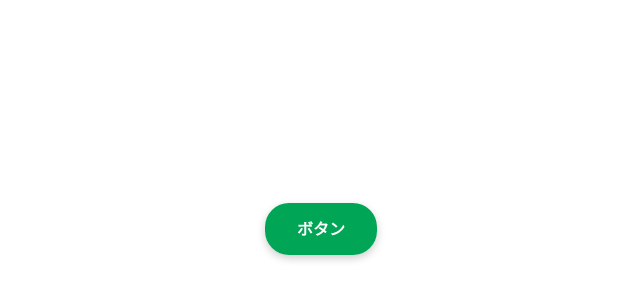
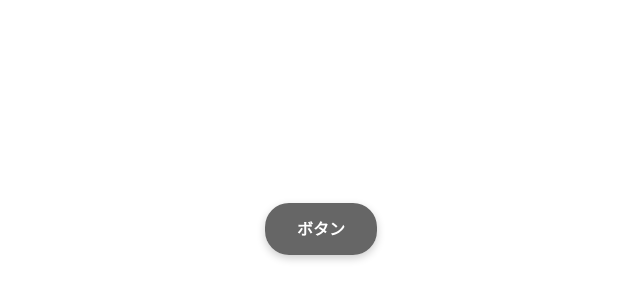
Before and after one commit to nakazawaken1/nuxt_in_docker, a Nuxt app: page / in a window 1280 px wide. Shown: the part 172-472 px from the top of the page, without its empty margins (319-959 px from the left). Built offline with nearby package versions, Linux system fonts and the light colour scheme.

Commit message:
色を指定できるようにする

```diff
--- a/components/MyButton.vue
+++ b/components/MyButton.vue
@@ -1,14 +1,27 @@
 <template>
-  <a class="MyButton">ボタン</a>
+  <a class="MyButton" :style="{'background-color': back_color, color: fore_color}">ボタン</a>
 </template>
+
+<script>
+export default {
+  props: {
+    back_color: {
+      type: String,
+      default: "#00a656"
+    },
+    fore_color: {
+      type: String,
+      default: "#ffffff"
+    }
+  }
+};
+</script>
 
 <style>
 .MyButton {
-  background-color: #00a656;
   border-radius: 1.5em;
   box-shadow: 0 0.2em 0.5em rgba(0, 0, 0, 0.2);
   padding: 1em 2em;
-  color: #ffffff;
   font-weight: bold;
   text-decoration: none;
 }
--- a/pages/index.vue
+++ b/pages/index.vue
@@ -1,7 +1,7 @@
 <template>
   <div class="container">
     <div>
-      <MyButton />
+      <MyButton back_color="#666666"/>
     </div>
   </div>
 </template>
```
